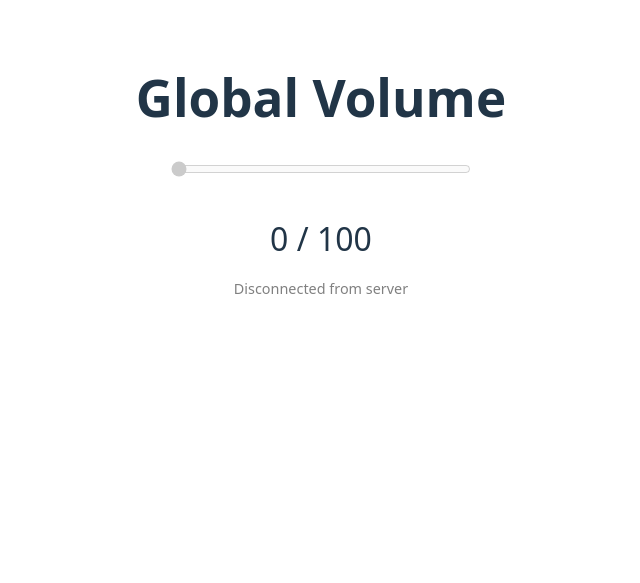
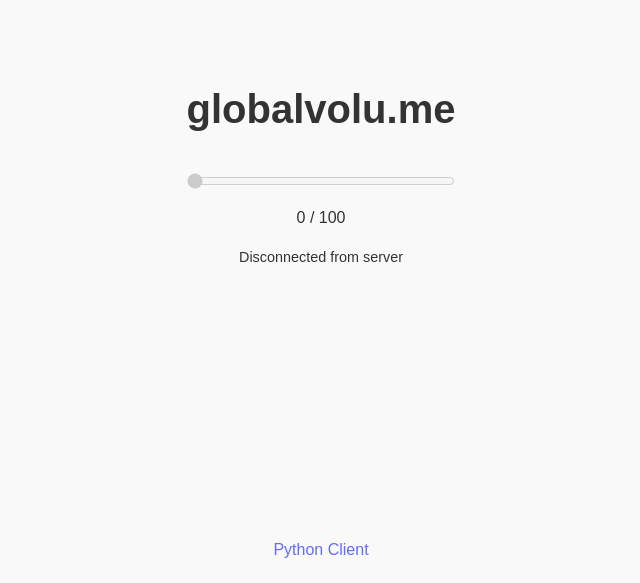
Before and after one commit to vmorsell/global-volume, a website built with Vite: page web/index.html in a window 1280 px wide. Shown: the part 217-800 px from the top of the page, without its empty margins (319-959 px from the left). Built offline with nearby package versions, Linux system fonts and the light colour scheme; no server answers.

Commit message:
make the web app slicker

```diff
--- a/web/index.html
+++ b/web/index.html
@@ -4,7 +4,7 @@
     <meta charset="UTF-8" />
     <link rel="icon" type="image/svg+xml" href="/vite.svg" />
     <meta name="viewport" content="width=device-width, initial-scale=1.0" />
-    <title>Global Volume</title>
+    <title>globalvolu.me</title>
   </head>
   <body>
     <div id="app"></div>
--- a/web/src/main.ts
+++ b/web/src/main.ts
@@ -3,14 +3,17 @@
 const WS_URL = "wss://h1uwqodz7a.execute-api.eu-west-1.amazonaws.com/dev/";
 
 document.querySelector<HTMLDivElement>("#app")!.innerHTML = `
-  <h1>Global Volume</h1>
-  <div style="margin:2em 0;">
-    <input id="volume-slider" type="range" min="0" max="100" value="0" disabled style="width:300px;" />
-    <div style="margin-top:1em;font-size:2em;">
-      <span id="volume-value">0</span> / 100
-    </div>
-    <div id="status" style="margin-top:1em;color:gray;font-size:0.9em;"></div>
+  <div id="main-wrapper">
+    <main>
+      <h1>globalvolu.me</h1>
+      <input id="volume-slider" type="range" min="0" max="100" value="0" disabled />
+      <div id="volume-value">0 / 100</div>
+      <div id="status">Connecting...</div>
+    </main>
   </div>
+  <footer>
+    <a href="https://github.com/vmorsell/global-volume/tree/main/client" target="_blank">Python Client</a>
+  </footer>
 `;
 
 const slider = document.getElementById("volume-slider") as HTMLInputElement;
@@ -19,7 +22,7 @@
 
 function setVolume(vol: number) {
   slider.value = vol.toString();
-  valueDisplay.textContent = vol.toString();
+  valueDisplay.textContent = `${vol} / 100`;
 }
 
 function setStatus(msg: string) {
@@ -40,9 +43,7 @@
     if (data.volume !== undefined) {
       setVolume(data.volume);
     }
-    if (data.users !== undefined) {
-      setStatus(`${data.users} users connected`);
-    }
+    setStatus(`${data.users || 0} users connected`);
   } catch (e) {
     setStatus("Received invalid message");
   }
--- a/web/src/style.css
+++ b/web/src/style.css
@@ -1,11 +1,11 @@
 :root {
-  font-family: system-ui, Avenir, Helvetica, Arial, sans-serif;
-  line-height: 1.5;
+  font-family: sans-serif;
+  line-height: 1.6;
   font-weight: 400;
 
   color-scheme: light dark;
-  color: rgba(255, 255, 255, 0.87);
-  background-color: #242424;
+  color: #333;
+  background-color: #f9f9f9;
 
   font-synthesis: none;
   text-rendering: optimizeLegibility;
@@ -25,72 +25,50 @@
 body {
   margin: 0;
   display: flex;
-  place-items: center;
-  min-width: 320px;
+  flex-direction: column;
+  justify-content: center;
+  align-items: center;
   min-height: 100vh;
 }
 
-h1 {
-  font-size: 3.2em;
-  line-height: 1.1;
+#app {
+  display: flex;
+  flex-direction: column;
+  justify-content: center;
+  align-items: center;
+  flex-grow: 1;
 }
 
-#app {
-  max-width: 1280px;
-  margin: 0 auto;
-  padding: 2rem;
+h1 {
+  font-size: 2.5rem;
+  font-weight: 600;
+  margin-bottom: 1rem;
+}
+
+#main-wrapper {
+  display: flex;
+  flex-direction: column;
+  justify-content: center;
+  align-items: center;
+  flex-grow: 1;
+}
+
+main {
+  max-width: 600px;
   text-align: center;
 }
 
-.logo {
-  height: 6em;
-  padding: 1.5em;
-  will-change: filter;
-  transition: filter 300ms;
-}
-.logo:hover {
-  filter: drop-shadow(0 0 2em #646cffaa);
-}
-.logo.vanilla:hover {
-  filter: drop-shadow(0 0 2em #3178c6aa);
+input[type="range"] {
+  width: 100%;
+  margin: 1rem 0;
 }
 
-.card {
-  padding: 2em;
+#status {
+  margin-top: 1rem;
+  font-size: 0.9rem;
 }
 
-.read-the-docs {
-  color: #888;
+footer {
+  margin-bottom: 1.3em;
+  text-align: center;
 }
-
-button {
-  border-radius: 8px;
-  border: 1px solid transparent;
-  padding: 0.6em 1.2em;
-  font-size: 1em;
-  font-weight: 500;
-  font-family: inherit;
-  background-color: #1a1a1a;
-  cursor: pointer;
-  transition: border-color 0.25s;
-}
-button:hover {
-  border-color: #646cff;
-}
-button:focus,
-button:focus-visible {
-  outline: 4px auto -webkit-focus-ring-color;
-}
-
-@media (prefers-color-scheme: light) {
-  :root {
-    color: #213547;
-    background-color: #ffffff;
-  }
-  a:hover {
-    color: #747bff;
-  }
-  button {
-    background-color: #f9f9f9;
-  }
-}
```
